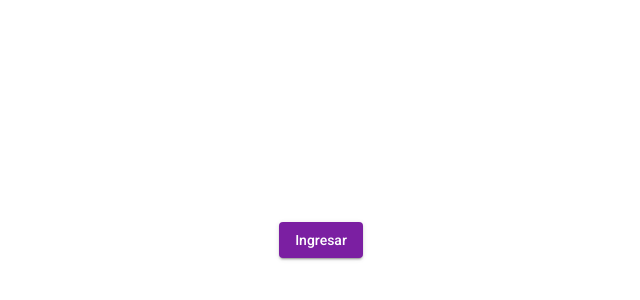
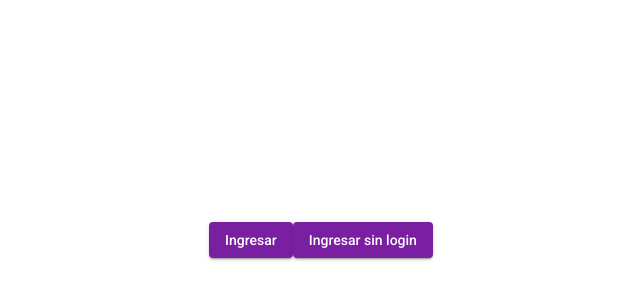
Before and after one commit to FrancoOliva/05-heroesapp, an Angular app: page /auth/login in a window 1280 px wide. Shown: the part 400-700 px from the top of the page, without its empty margins (319-959 px from the left). Built offline with nearby package versions, Linux system fonts and the light colour scheme.

Commit message:
borrar token al hacer logout, agregamos botón para chequear canActivate

```diff
--- a/src/app/auth/pages/login/login.component.html
+++ b/src/app/auth/pages/login/login.component.html
@@ -3,5 +3,8 @@
         <button mat-raised-button color="primary" (click)="login()">
             Ingresar
         </button>
+        <button mat-raised-button color="primary" (click)="sinLogin()">
+            Ingresar sin login
+        </button>
     </mat-grid-tile>
 </mat-grid-list>
--- a/src/app/auth/pages/login/login.component.ts
+++ b/src/app/auth/pages/login/login.component.ts
@@ -30,5 +30,8 @@ export class LoginComponent {
 
   }
 
+  sinLogin(){
+    this.router.navigate(['./heroes/listado']);
+  }
 
 }
--- a/src/app/auth/services/auth.service.ts
+++ b/src/app/auth/services/auth.service.ts
@@ -43,6 +43,7 @@ export class AuthService {
 
   logout(){
     this._auth = undefined;
+    localStorage.removeItem('token');
   }
 
 }
```
